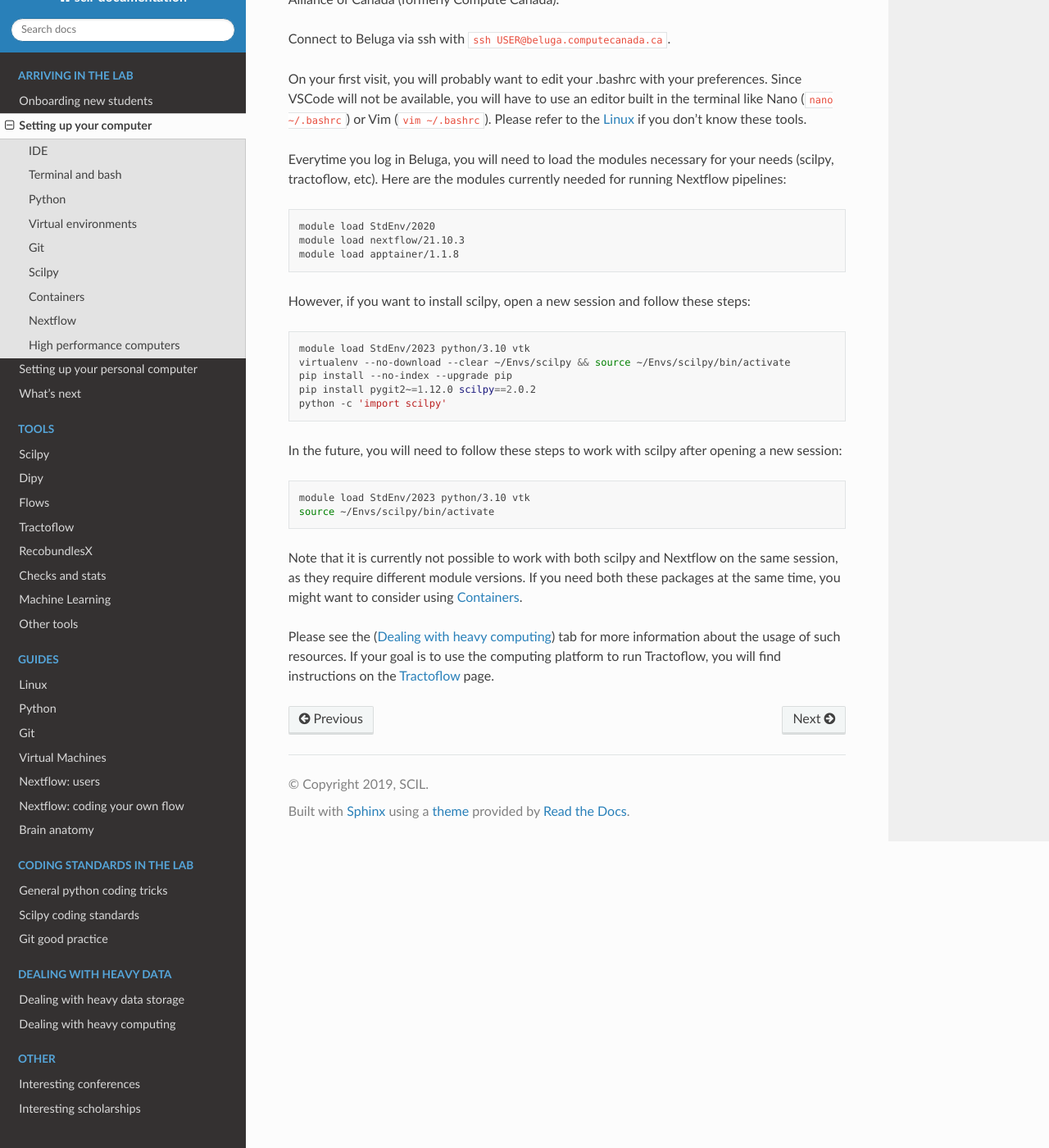
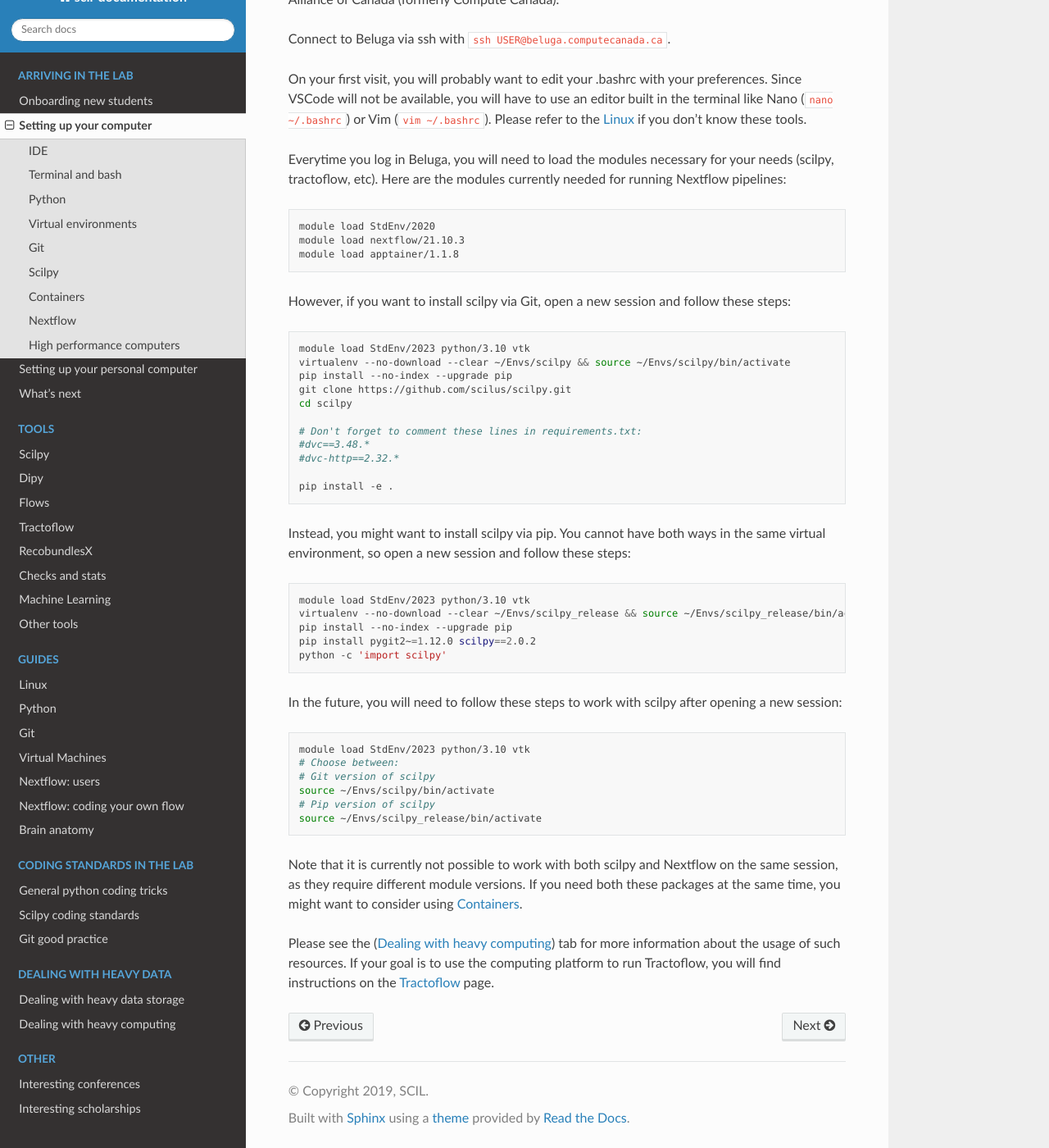
Before and after one commit to scilus/scil-documentation, a Sphinx documentation site: the page built from source/arriving/setup_computer.rst, in a window 1280 px wide and 1400 px high, scrolled down 4999 px. Shown: the whole window at 82% size. Built offline with Sphinx 7.4.7 and the Read the Docs theme 2.0.0, drawn with Linux system fonts in a browser that asks for light colours.

Commit message:
Adding Git version of scilpy

```diff
--- a/source/arriving/setup_computer.rst
+++ b/source/arriving/setup_computer.rst
@@ -215,12 +215,28 @@ Everytime you log in Beluga, you will need to load the modules necessary for you
     module load nextflow/21.10.3
     module load apptainer/1.1.8
 
-However, if you want to install scilpy, open a new session and follow these steps:
+However, if you want to install scilpy via Git, open a new session and follow these steps:
 
 .. code-block:: bash
 
     module load StdEnv/2023 python/3.10 vtk
     virtualenv --no-download --clear ~/Envs/scilpy && source ~/Envs/scilpy/bin/activate
+    pip install --no-index --upgrade pip
+    git clone https://github.com/scilus/scilpy.git
+    cd scilpy
+
+    # Don't forget to comment these lines in requirements.txt:
+    #dvc==3.48.*
+    #dvc-http==2.32.*
+
+    pip install -e .
+
+Instead, you might want to install scilpy via pip. You cannot have both ways in the same virtual environment, so open a new session and follow these steps:
+
+.. code-block:: bash
+
+    module load StdEnv/2023 python/3.10 vtk
+    virtualenv --no-download --clear ~/Envs/scilpy_release && source ~/Envs/scilpy_release/bin/activate
     pip install --no-index --upgrade pip
     pip install pygit2~=1.12.0 scilpy==2.0.2
     python -c 'import scilpy'
@@ -230,7 +246,12 @@ In the future, you will need to follow these steps to work with scilpy after ope
 .. code-block:: bash
 
     module load StdEnv/2023 python/3.10 vtk
+    # Choose between:
+    # Git version of scilpy
     source ~/Envs/scilpy/bin/activate
+    # Pip version of scilpy
+    source ~/Envs/scilpy_release/bin/activate
+
 
 Note that it is currently not possible to work with both scilpy and Nextflow on the same session, as they require different module versions. If you need both these packages at the same time, you might want to consider using :ref:`ref_containers`.
 
```
